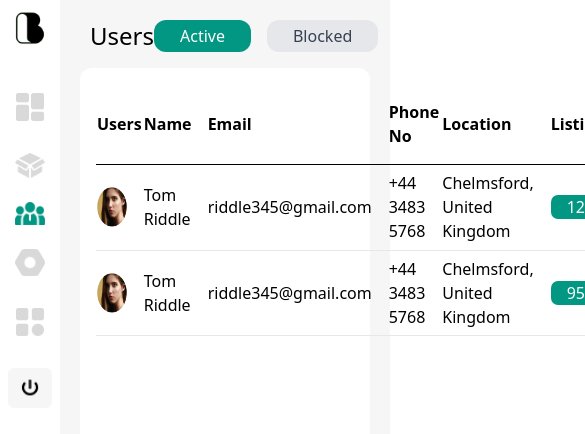
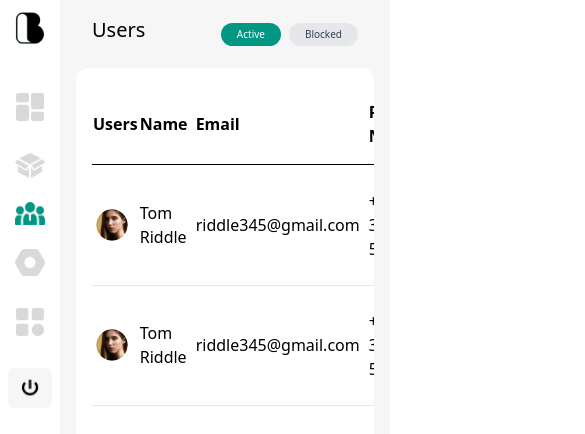
Before and after one commit to AbdulWadood2/balizaarAdmin, a React (Create React App) app: page /users in a window 390 px wide. Shown: the top 434 px of the page, 585 px wide, since content can reach past the window. Built offline with nearby package versions, Linux system fonts and the light colour scheme.

Commit message:
make all users page responsive

```diff
--- a/src/pages/users/Users.jsx
+++ b/src/pages/users/Users.jsx
@@ -42,12 +42,12 @@ const UserListing = () => {
   const [blockPage, setBlockPage] = useState(false);
 
   return (
-    <div className="p-1">
-      <div className="flex justify-between items-center mb-4 px-[10px]">
-        <h1 className="text-2xl font-medium">Users</h1>
-        <div className="flex gap-4">
+    <div className="sm:p-1">
+      <div className="flex justify-between items-center mb-4 px-4 md:px-2">
+        <h1 className="text-xl md:text-2xl font-medium mb-2 sm:mb-0">Users</h1>
+        <div className="flex gap-2 sm:gap-4 text-[10px] sm:text-xl">
           <button
-            className={`px-[26px] py-1 rounded-xl ${
+            className={`px-4 py-1 rounded-xl ${
               blockPage
                 ? "bg-gray-200 text-gray-700"
                 : "bg-button-green text-white"
@@ -57,7 +57,7 @@ const UserListing = () => {
             Active
           </button>
           <button
-            className={`px-[26px] py-1 rounded-xl ${
+            className={`px-4 py-1 rounded-xl ${
               blockPage
                 ? "bg-button-green text-white"
                 : "bg-gray-200 text-gray-700"
@@ -69,7 +69,7 @@ const UserListing = () => {
         </div>
       </div>
       <div
-        className="p-4 bg-white rounded-xl"
+        className="p-4 bg-white rounded-xl overflow-x-auto"
         style={{ minHeight: "calc(100vh - 90px)" }}
       >
         <table className="min-w-full border-gray-200">
@@ -97,40 +97,48 @@ const UserListing = () => {
               ) {
                 return (
                   <tr key={user.id} className="hover:bg-gray-50">
-                    <td className="pr-4 border-b text-left">
+                    <td className="pr-2 sm:pr-4 border-b text-left">
                       <img
                         src={user.image}
                         alt={user.name}
-                        className="w-10 h-10 rounded-full mx-auto"
+                        className="w-8 h-8 sm:w-10 sm:h-10 rounded-full mx-auto"
                       />
                     </td>
-                    <td className="pr-4 border-b text-left">{user.name}</td>
-                    <td className="pr-4 border-b text-left">{user.email}</td>
-                    <td className="pr-4 border-b text-left">{user.phone}</td>
-                    <td className="pr-4 border-b text-left">{user.location}</td>
-                    <td className="pr-[25px] border-b text-left">
-                      <div className="bg-button-green text-white rounded-[7px] inline-block px-4">
+                    <td className="pr-2 sm:pr-4 border-b text-left">
+                      {user.name}
+                    </td>
+                    <td className="pr-2 sm:pr-4 border-b text-left">
+                      {user.email}
+                    </td>
+                    <td className="pr-2 sm:pr-4 border-b text-left">
+                      {user.phone}
+                    </td>
+                    <td className="pr-2 sm:pr-4 border-b text-left">
+                      {user.location}
+                    </td>
+                    <td className="pr-2 sm:pr-4 border-b text-left">
+                      <div className="bg-button-green text-white rounded-lg inline-block px-4">
                         {user.listings}
                       </div>
                     </td>
-                    <td className="py-6 pr-4 border-b text-left flex justify-between">
-                      <div className="flex justify-center items-center">
+                    <td className="py-6 pr-2 sm:pr-4 border-b text-left flex flex-col sm:flex-row justify-between items-center">
+                      <div className="flex justify-center items-center mb-2 sm:mb-0">
                         <img
                           src={user.isBlocked ? greenTick : greyTick}
                           alt={user.isBlocked ? "greenTick" : "greyTick"}
-                          className={`mr-2 p-[7px] rounded-full ${
+                          className={`mr-2 p-1 sm:p-[7px] rounded-full ${
                             user.isBlocked ? "bg-[#e7fae3]" : "bg-[#E3E3E3]"
                           }`}
                         />
                         <img
                           src={user.isBlocked ? greyCross : redCross}
                           alt={user.isBlocked ? "greyCross" : "redCross"}
-                          className={`mr-2 p-[7px] rounded-full ${
+                          className={`mr-2 p-1 sm:p-[7px] rounded-full ${
                             user.isBlocked ? "bg-[#e3e3e3]" : "bg-[#ffecec]"
                           }`}
                         />
                       </div>
-                      <button className="px-[10px] py-[0.5px] border-[1px] text-[11px] border-[#5dbbae] bg-[#F6F6F6] text-[#5dbbae] rounded-lg">
+                      <button className="px-2 py-1 border border-[#5dbbae] bg-[#F6F6F6] text-[#5dbbae] rounded-lg text-xs sm:text-sm">
                         View Details
                       </button>
                     </td>
```
